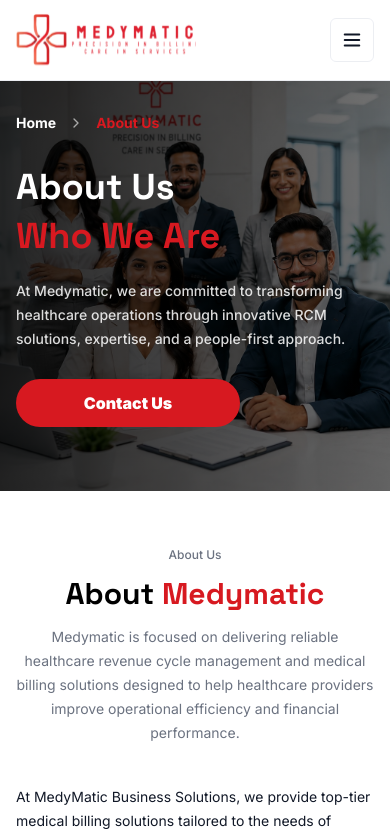
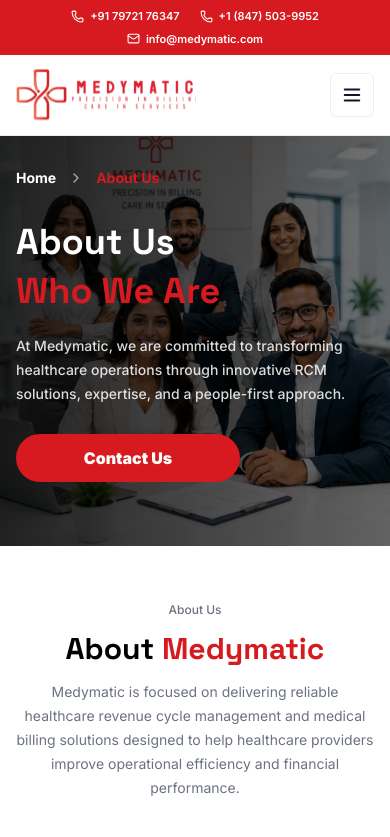
Before and after one commit to HarshalS123/MedyMatic, a React (Vite) app: page /about in a window 390 px wide. Shown: the top 837 px of the page. Built offline with nearby package versions, Linux system fonts and the light colour scheme; no server answers.

Commit message:
Update contact information and enhance service descriptions across multiple components

```diff
--- a/src/components/MainLayout.tsx
+++ b/src/components/MainLayout.tsx
@@ -14,6 +14,34 @@
       <Seo />
       <HashScroll />
       <header className="sticky top-0 z-50 border-b border-brand-line bg-white/95 backdrop-blur">
+        <div className="bg-brand-red text-white">
+          <div className="container-page flex flex-wrap items-center justify-center gap-x-5 gap-y-1.5 py-2 text-[11px] font-semibold sm:justify-end sm:text-xs">
+            <a
+              href="tel:+917972176347"
+              className="focus-ring inline-flex items-center gap-1.5 rounded-sm transition hover:text-white/80"
+              aria-label="Call Medymatic India at +91 79721 76347"
+            >
+              <Phone size={13} aria-hidden="true" />
+              +91 79721 76347
+            </a>
+            <a
+              href="tel:+18475039952"
+              className="focus-ring inline-flex items-center gap-1.5 rounded-sm transition hover:text-white/80"
+              aria-label="Call Medymatic USA at +1 (847) 503-9952"
+            >
+              <Phone size={13} aria-hidden="true" />
+              +1 (847) 503-9952
+            </a>
+            <a
+              href="mailto:info@medymatic.com"
+              className="focus-ring inline-flex items-center gap-1.5 rounded-sm transition hover:text-white/80"
+            >
+              <Mail size={13} aria-hidden="true" />
+              info@medymatic.com
+            </a>
+          </div>
+        </div>
+
         <div className="container-page flex h-20 items-center justify-between gap-4">
           <Link to="/" className="focus-ring flex items-center gap-3 rounded-md">
             <img src="/MedymaticLogo.svg" alt="Medymatic logo" />
@@ -116,10 +144,10 @@
                     +91 79721 76347
                   </p>
                 </a>
-                <a href="tel:+17627165164" target="_blank" rel="noopener noreferrer" className="break-all sm:break-normal flex items-center gap-2">
+                <a href="tel:+18475039952" target="_blank" rel="noopener noreferrer" className="break-all sm:break-normal flex items-center gap-2">
                   <Phone size={16} className="inline-block" />
                   <p className="hover:text-brand-red">
-                    +1 76271 65164
+                    +1 (847) 503-9952
                   </p>
                 </a>
                 <a href="https://maps.app.goo.gl/pB9zezepqB3azvuH6" target="_blank" rel="noopener noreferrer" className="break-all sm:break-normal flex items-center gap-2">
--- a/src/components/NavigationMenus.tsx
+++ b/src/components/NavigationMenus.tsx
@@ -68,7 +68,7 @@
             icon: BadgeCheck,
           },
           {
-            label: "Eligibility Verification",
+            label: "Eligibility & Benefit Verification",
             description: "Verify coverage before care.",
             href: "/services#eligibility-verification",
             icon: BadgeDollarSign,
@@ -80,7 +80,7 @@
             icon: HandCoins,
           },
           {
-            label: "Patient Scheduling",
+            label: "Patient Scheduling Services",
             description: "Simplify appointment coordination.",
             href: "/services#patient-scheduling",
             icon: CalendarClock,
--- a/src/pages/AboutPage.tsx
+++ b/src/pages/AboutPage.tsx
@@ -164,7 +164,9 @@
                 <p>
                   Our goal is to change that by offering reliable, end-to-end RCM solutions that
                   deliver exceptional results without straining your budget. We aim to support new
-                  and growing practices by taking complete ownership of their RCM processes.
+                  and growing practices by taking complete ownership of their RCM processes. Allowing providers to stay
+                  focused on what truly matters—delivering outstanding patient care, building trust, and growing
+                  a strong patient base with confidence.
                 </p>
               </div>
             </div>
@@ -194,7 +196,7 @@
                 healthcare facilities of all sizes. By offering budget-friendly solutions, we
                 enable our clients to outsource their billing operations with confidence and
                 ease—allowing them to focus on what truly matters: delivering outstanding patient
-                care and building strong patient relationships.
+                care.
               </p>
             </article>
 
@@ -214,7 +216,8 @@
                 remove the burden of complex, costly RCM processes so providers can focus entirely
                 on patient care and practice growth. By offering efficient, transparent, and
                 affordable solutions, we aim to support both new and established providers in
-                building sustainable, thriving practices.
+                building sustainable, thriving practices while ensuring
+they never have to compromise between quality service and financial stability.
               </p>
             </article>
           </div>
--- a/src/pages/ContactPage.tsx
+++ b/src/pages/ContactPage.tsx
@@ -149,7 +149,7 @@
                   USA
                 </span>
                 <span className="mt-1 block whitespace-nowrap text-sm font-black text-brand-red">
-                  +1 (762) 716-5164
+                  +1 (847) 503-9952
                 </span>
               </a>
             </div>
--- a/src/pages/HomePage.tsx
+++ b/src/pages/HomePage.tsx
@@ -266,7 +266,7 @@
             </p>
           </div>
 
-          <div className="mt-8 grid overflow-hidden bg-white lg:max-h-[31rem] lg:grid-cols-[1.08fr_0.92fr]">
+          <div className="mt-8 grid overflow-hidden bg-white lg:grid-cols-[1.08fr_0.92fr]">
             <img
               src="/onboarding.webp"
               alt="Healthcare professional reviewing onboarding documents"
@@ -449,7 +449,7 @@
                 </div>
                 <div className="flex items-center gap-3 text-sm">
                   <Phone size={18} />
-                  <span>+1 (762) 716-5164</span>
+                  <span>+1 (847) 503-9952</span>
                 </div>
                 <div className="flex items-center gap-3 text-sm">
                   <Phone size={18} />
```
